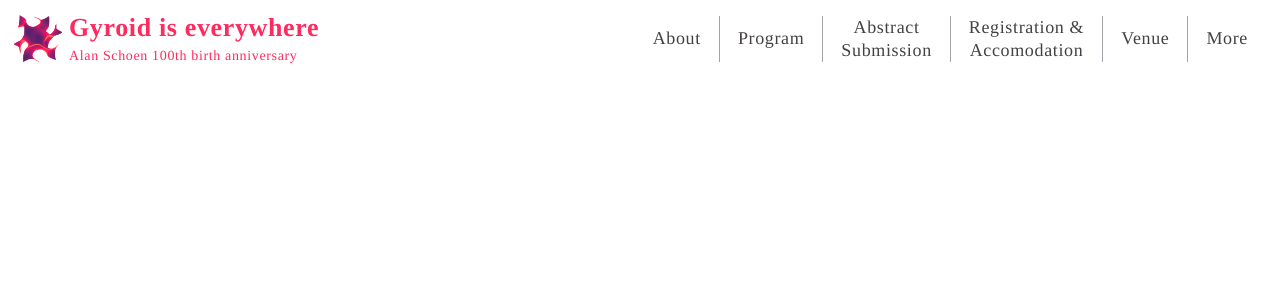
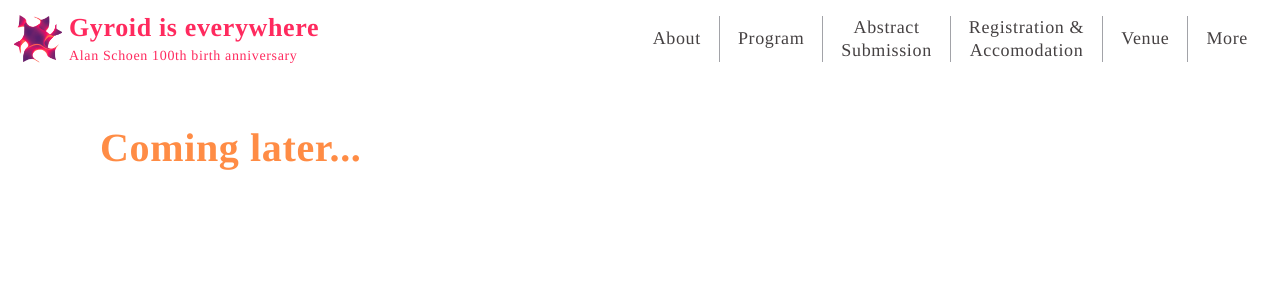
Before and after one commit to dorara-m/conference, a React (Create React App) app: page /abstract in a window 1280 px wide. Shown: the top 300 px of the page. Built offline with nearby package versions, Linux system fonts and the light colour scheme.

Commit message:
update: coming

```diff
--- a/src/App.jsx
+++ b/src/App.jsx
@@ -7,6 +7,8 @@ import Footer from "./components/footer/footer";
 import Home from "./pages/home/Home";
 import About from "./pages/About";
 import Program from "./pages/Program";
+import Abstract from "./pages/Abstract";
+import Registration from "./pages/Registration";
 
 export default function App() {
   const isPC = window.innerWidth >= 768;
@@ -18,6 +20,8 @@ export default function App() {
           <Route path="/" element={<Home />} />
           <Route path="/about" element={<About />} />
           <Route path="/program" element={<Program />} />
+          <Route path="/abstract" element={<Abstract />} />
+          <Route path="/registration" element={<Registration />} />
         </Routes>
         {!isPC && <SpNavi />}
       </main>
--- /dev/null
+++ b/src/pages/Abstract.jsx
@@ -0,0 +1,10 @@
+import Section from "../components/section/section";
+
+export default function Abstract() {
+  return (
+    <div className="Abstract">
+      <h1 className="hidden">Abstract</h1>
+      <Section heading="Coming later..."></Section>
+    </div>
+  );
+}
--- a/src/pages/Program.jsx
+++ b/src/pages/Program.jsx
@@ -2,7 +2,7 @@ import Section from "../components/section/section";
 
 export default function Program() {
   return (
-    <div className="About">
+    <div className="Program">
       <h1 className="hidden">Program</h1>
       <Section heading="Speakers">
         <Section heading="Tutorial lectures" h3>
--- /dev/null
+++ b/src/pages/Registration.jsx
@@ -0,0 +1,10 @@
+import Section from "../components/section/section";
+
+export default function Registration() {
+  return (
+    <div className="registration">
+      <h1 className="hidden">Registration</h1>
+      <Section heading="Coming later..."></Section>
+    </div>
+  );
+}
```
